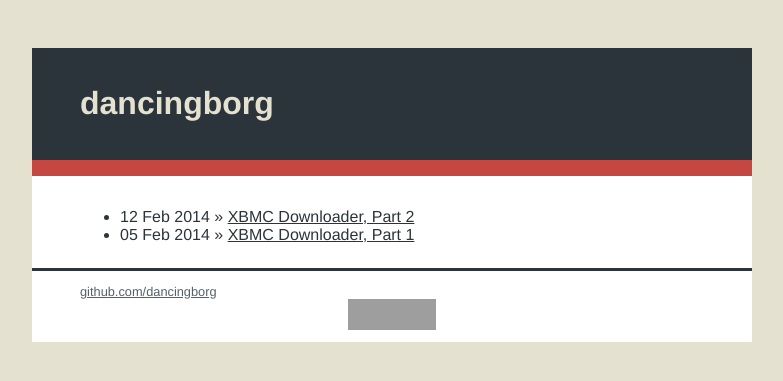
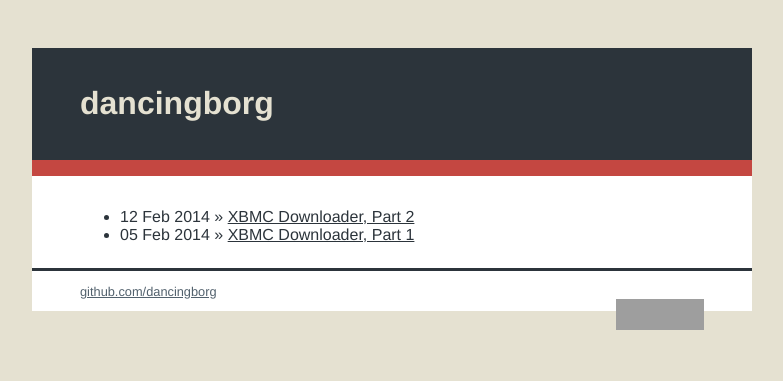
Before and after one commit to andre-abadi/andre-abadi.github.io, a Jekyll site: the page built from index.html, in a window 1280 px wide. Shown: the top 381 px of the page, without its empty margins (248-1031 px from the left). Built offline with Jekyll 4.4.1, drawn with Linux system fonts in a browser that asks for light colours; Markdown is read by kramdown in place of the engine named in the settings; grey boxes are pictures that could not be loaded.

Commit message:
re-order css + float footer img

```diff
--- a/css/main.css
+++ b/css/main.css
@@ -4,15 +4,7 @@ body {
   font-family: Helvetica, Arial, sans-serif;
 }
 
-a, a:hover, a:visited  {
-  color: inherit;
-}
 
-p img {
-  display: block;
-  margin: 0 auto;
-  max-width: 250px;
-}
 
 .wrapper {
   margin-left: auto;
@@ -55,6 +47,20 @@ p img {
   margin: 0em;
 }
 
+.footer img {
+  float: right;
+}
+
+a, a:hover, a:visited  {
+  color: inherit;
+}
+
+p img {
+  display: block;
+  margin: 0 auto;
+  max-width: 250px;
+}
+
 code {
   background-color: #E5E1D1;
   font-family: "Courier New", Courier, monospace;
```
